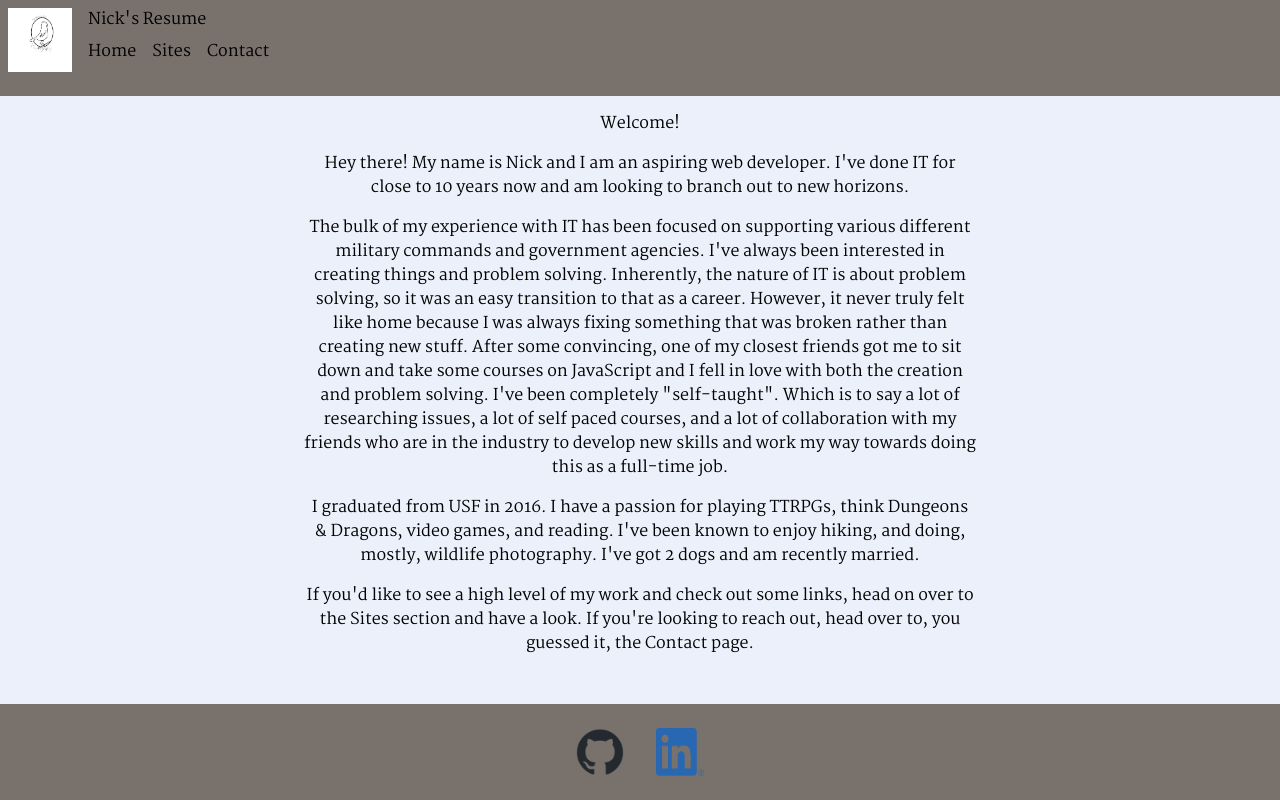
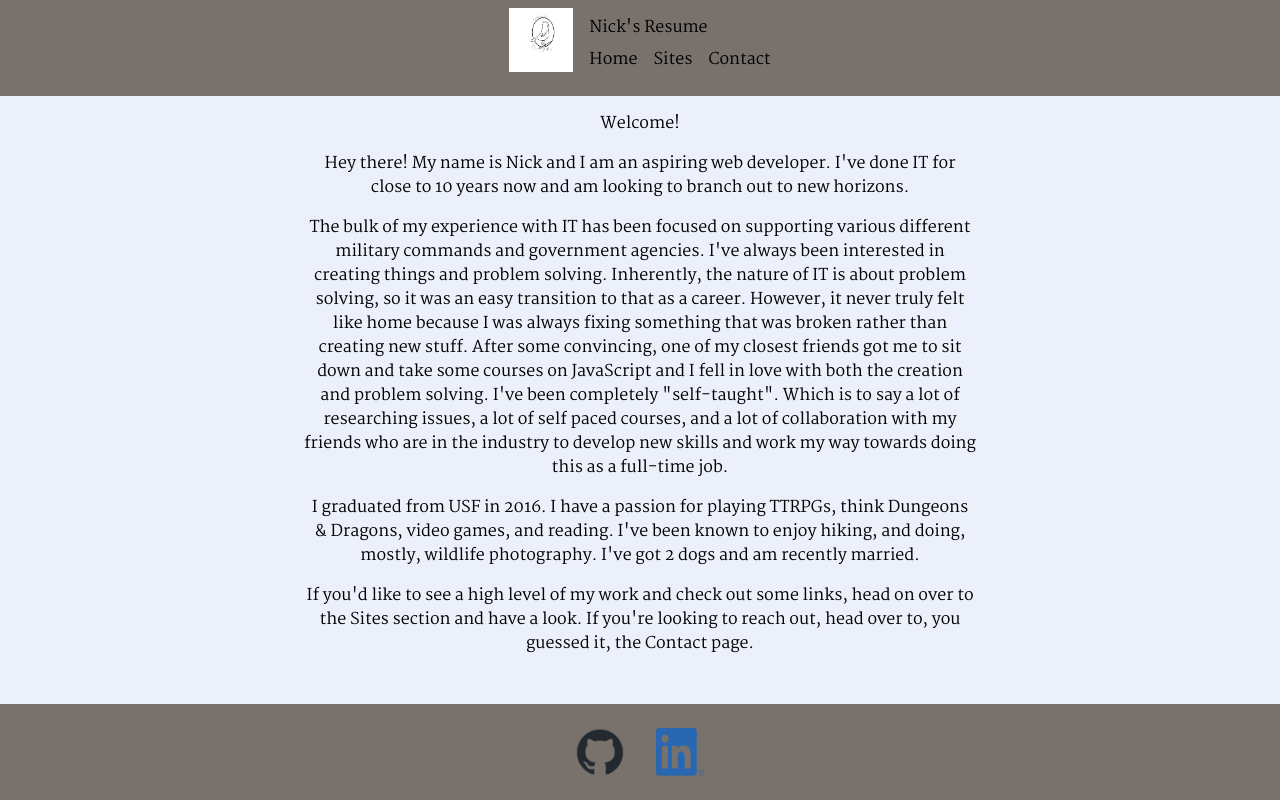
Before and after one commit to nickpace1227/nicks-resume, a Next.js app: page / in a window 1280 px wide. Built offline with nearby package versions, Linux system fonts and the light colour scheme.

Commit message:
header changes

```diff
--- a/app/components/header.jsx
+++ b/app/components/header.jsx
@@ -4,7 +4,8 @@ import Logo from "./logo.png";
 
 export default function Header() {
   return (
-    <div className="flex h-24 top-0 absolute w-full bg-stone-500">
+    <div className="h-24 top-0 absolute w-full bg-stone-500">
+      <div className="flex justify-center items-center">
         <Image
           src={Logo}
           alt="logo"
@@ -27,5 +28,6 @@ export default function Header() {
           </nav>
         </div>
       </div>
+    </div>
   );
 }
```
Lines whose indentation alone changed are shown as unchanged.
